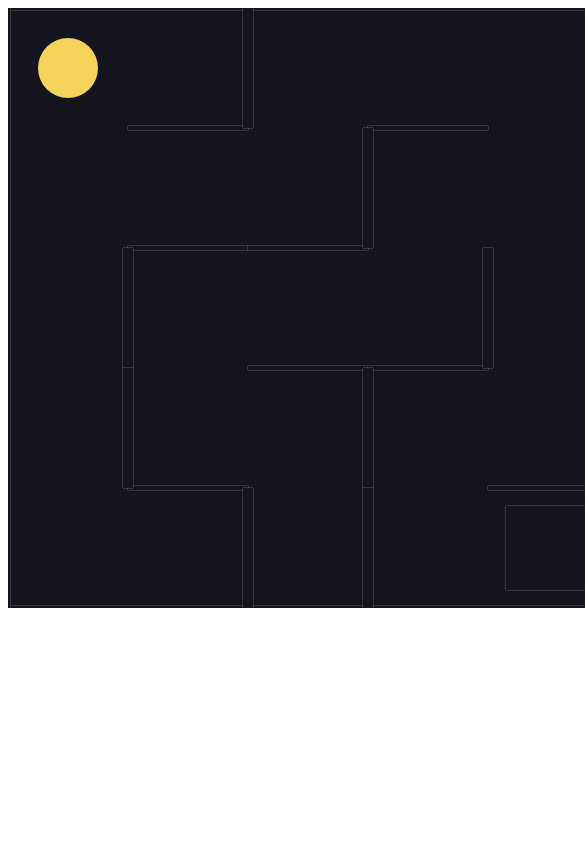
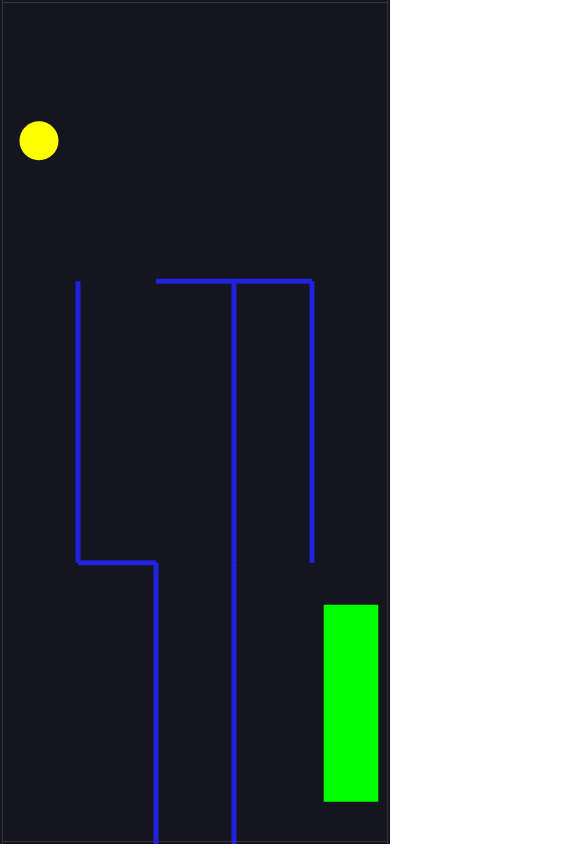
Before and after one commit to Moonbladez/maze, a plain HTML site: page index.html in a window 390 px wide. Shown: the top 848 px of the page, 585 px wide, since content can reach past the window. Drawn offline with nearby package versions, Linux system fonts and the light colour scheme.

Commit message:
added responsiveness and colours

```diff
--- a/index.html
+++ b/index.html
@@ -1,13 +1,20 @@
 <!DOCTYPE html>
 <html lang="en">
+
 <head>
 	<meta charset="UTF-8" />
 	<meta name="viewport" content="width=device-width, initial-scale=1.0" />
 	<script src="https://cdnjs.cloudflare.com/ajax/libs/matter-js/0.14.2/matter.min.js"></script>
+	<style>
+		body {
+			margin: 0;
+		}
+	</style>
 	<title>Maze</title>
 </head>
 
 <body>
 	<script src="index.js"></script>
 </body>
+
 </html>
--- a/index.js
+++ b/index.js
@@ -1,12 +1,14 @@
 const { Engine, Render, Runner, World, Bodies, Body, Events } = Matter;
 
 //config
-const cells = 5;
-const width = 600;
-const height = 600;
+const cellsHorizontal = 5;
+const cellsVertical = 3;
+const width = window.innerWidth;
+const height = window.innerHeight;
 
 //every rectangle made width
-const unitLength = width / cells;
+const unitLengthX = width / cellsHorizontal;
+const unitLengthY = height / cellsVertical;
 
 const engine = Engine.create();
 //remove gravity from Y
@@ -62,23 +64,23 @@ const shuffle = arr => {
 	return arr;
 };
 
-const grid = Array(cells)
+const grid = Array(cellsVertical)
 	.fill(null)
-	.map(() => Array(cells).fill(false));
+	.map(() => Array(cellsHorizontal).fill(false));
 
 //vertical lines
-const verticals = Array(cells)
+const verticals = Array(cellsVertical)
 	.fill(null)
-	.map(() => Array(cells - 1).fill(false));
+	.map(() => Array(cellsHorizontal - 1).fill(false));
 
 //horizontal lines
-const horizontals = Array(cells - 1)
+const horizontals = Array(cellsVertical - 1)
 	.fill(null)
-	.map(() => Array(cells).fill(false));
+	.map(() => Array(cellsHorizontal).fill(false));
 
 //find random starting spot
-const startRow = Math.floor(Math.random() * cells);
-const startColumn = Math.floor(Math.random() * cells);
+const startRow = Math.floor(Math.random() * cellsVertical);
+const startColumn = Math.floor(Math.random() * cellsHorizontal);
 
 const iterateCells = (row, column) => {
 	//if visited cell at [row, column] then return
@@ -108,9 +110,9 @@ const iterateCells = (row, column) => {
 		//see if neighbour is out of bounds
 		if (
 			nextRow < 0 ||
-			nextRow >= cells ||
+			nextRow >= cellsVertical ||
 			nextColumn < 0 ||
-			nextColumn == cells
+			nextColumn == cellsHorizontal
 		) {
 			continue;
 		}
@@ -150,15 +152,20 @@ horizontals.forEach((row, rowIndex) => {
 		}
 
 		const wall = Bodies.rectangle(
-			columnIndex * unitLength + unitLength / 2,
-			rowIndex * unitLength + unitLength,
+			//center in X
+			columnIndex * unitLengthX + unitLengthX / 2,
+			//center point y
+			rowIndex * unitLengthY + unitLengthY,
 			//how wide
-			unitLength,
+			unitLengthX,
 			//how high
 			5,
 			{
 				label: "wall",
 				isStatic: true,
+				render: {
+					fillStyle: "#2121DE",
+				},
 			}
 		);
 		World.add(world, wall);
@@ -173,15 +180,18 @@ verticals.forEach((row, rowIndex) => {
 		}
 
 		const wall = Bodies.rectangle(
-			columnIndex * unitLength + unitLength,
-			rowIndex * unitLength + unitLength / 2,
+			columnIndex * unitLengthX + unitLengthX,
+			rowIndex * unitLengthY + unitLengthY / 2,
 			//how wide
-			10,
+			5,
 			//how high
-			unitLength,
+			unitLengthY,
 			{
 				label: "wall",
 				isStatic: true,
+				render: {
+					fillStyle: "#2121DE",
+				},
 			}
 		);
 		World.add(world, wall);
@@ -191,30 +201,38 @@ verticals.forEach((row, rowIndex) => {
 //make the winning spot
 const goal = Bodies.rectangle(
 	//x coords
-	width - unitLength / 2,
+	width - unitLengthX / 2,
 	//Y co ords
-	height - unitLength / 2,
+	height - unitLengthY / 2,
 	//height of goal box
-	unitLength * 0.7,
+	unitLengthX * 0.7,
 	//width of goal box
-	unitLength * 0.7,
+	unitLengthY * 0.7,
 	{
 		label: "goal",
 		isStatic: true,
+		render: {
+			fillStyle: "#00FF00",
+		},
 	}
 );
 World.add(world, goal);
 
 //Ball
+//find which measurement is smallest
+const ballRadius = Math.min(unitLengthX, unitLengthY) / 4;
 const ball = Bodies.circle(
 	//X of middle of ball
-	unitLength / 2,
+	unitLengthX / 2,
 	//Y of middle of ball
-	unitLength / 2,
+	unitLengthY / 2,
 	//radius of ball
-	unitLength / 4,
+	ballRadius,
 	{
 		label: "ball",
+		render: {
+			fillStyle: "#FFFF00",
+		},
 	}
 );
 
```
Lines whose indentation alone changed are shown as unchanged.
